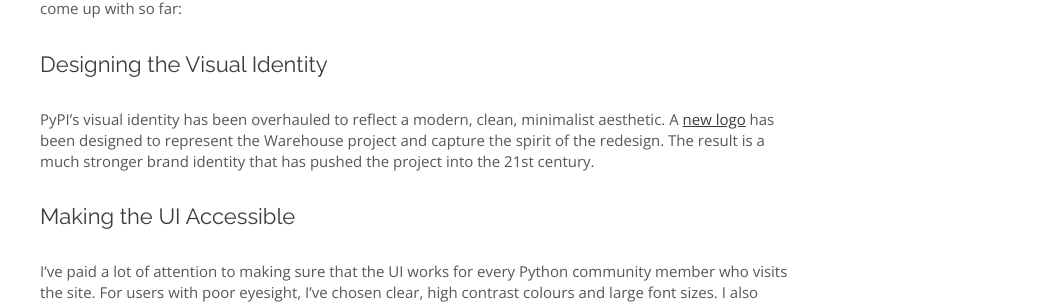
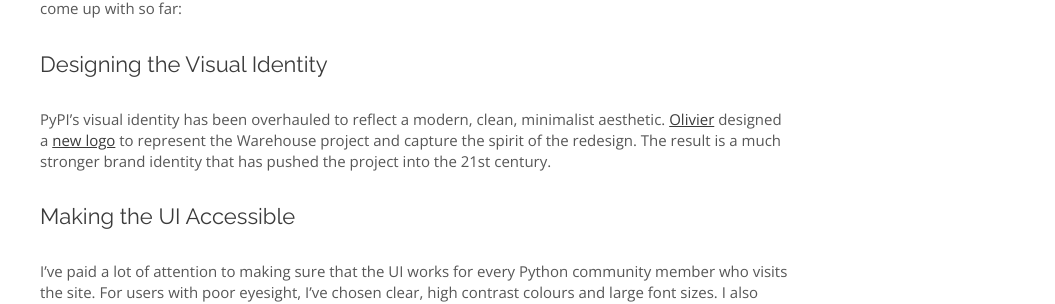
Before and after one commit to nlhkabu/nlhkabu.github.io, a Jekyll site: the page built from _projects/warehouse.md, in a window 1280 px wide and 900 px high, scrolled down 1559 px. Shown: the part 151-455 px from the top of the window, without its empty margins (225-1280 px from the left). Built offline with Jekyll 4.4.1, drawn with Linux system fonts in a browser that asks for light colours; nearby versions of some CDN libraries; some web fonts are replaced.

Commit message:
Change warehouse logo content to correctly attribute design

```diff
--- a/_projects/warehouse.md
+++ b/_projects/warehouse.md
@@ -37,7 +37,7 @@
 
     #### Designing the Visual Identity
 
-    PyPI's visual identity has been overhauled to reflect a modern, clean, minimalist aesthetic. A [new logo](https://warehouse.python.org/static/images/logo-small.png) has been designed to represent the Warehouse project and capture the spirit of the redesign. The result is a much stronger brand identity that has pushed the project into the 21st century.
+    PyPI's visual identity has been overhauled to reflect a modern, clean, minimalist aesthetic. [Olivier](https://ojh.github.io/) designed a [new logo](https://warehouse.python.org/static/images/logo-small.png) to represent the Warehouse project and capture the spirit of the redesign. The result is a much stronger brand identity that has pushed the project into the 21st century.
 
     #### Making the UI Accessible
 
```
